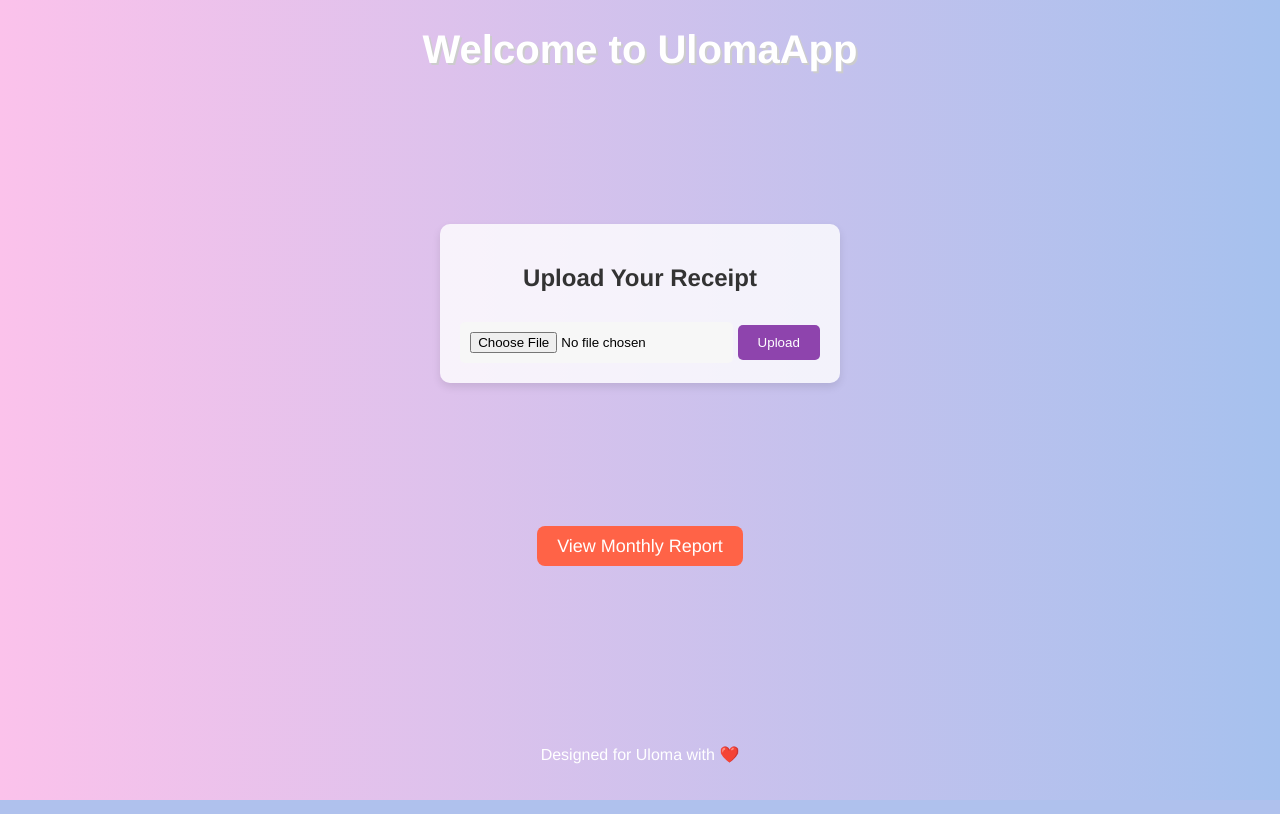
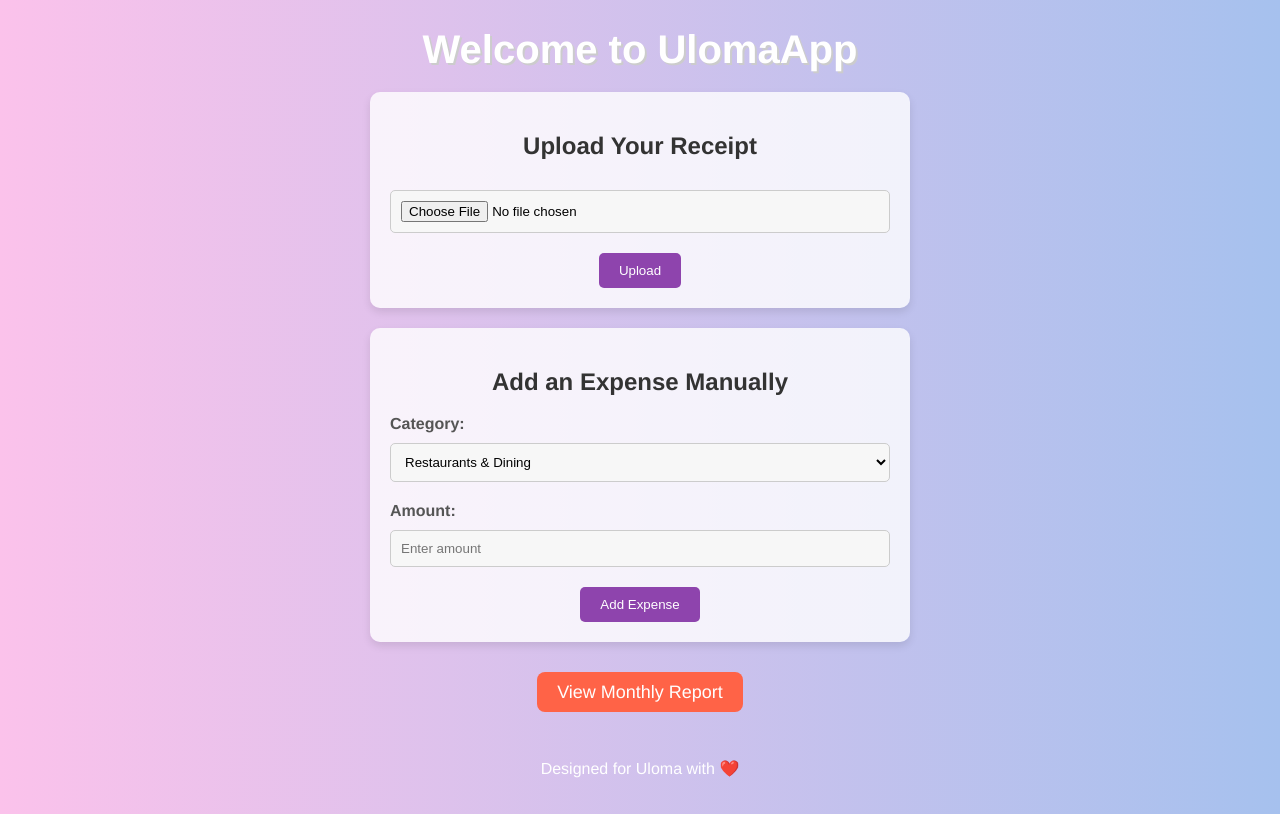
Before and after one commit to Tolu-McGill/App-for-Rose, a Flask app: template templates/index.html in a window 1280 px wide. Run offline with Flask 3, Linux system fonts and the light colour scheme; the template is opened without the code that fills it, so the values that code supplies are empty; parts of the project's set-up code (start-up, migrations or seed data) failed here and were passed over; some libraries are stand-ins or nearby versions.

Commit message:
Complete Overhaul

```diff
--- a/app.py
+++ b/app.py
@@ -10,62 +10,42 @@ import json
 import tempfile
 import cv2
 import numpy as np
+import matplotlib.pyplot as plt
+from io import BytesIO
+import base64
 
-# Get the Google Cloud credentials JSON from the Heroku environment variable
-credentials_json = os.getenv('GOOGLE_APPLICATION_CREDENTIALS_JSON')  # This assumes you set it as 'GOOGLE_APPLICATION_CREDENTIALS_JSON'
-
+# Get Google Cloud credentials
+credentials_json = os.getenv('GOOGLE_APPLICATION_CREDENTIALS_JSON')
 if not credentials_json:
     raise ValueError("GOOGLE_APPLICATION_CREDENTIALS_JSON environment variable not found")
-
-# Write the credentials JSON to a temporary file
 with tempfile.NamedTemporaryFile(delete=False, mode='w', suffix='.json') as temp_file:
     temp_file.write(credentials_json)
     temp_credentials_path = temp_file.name
-
-# Set the environment variable GOOGLE_APPLICATION_CREDENTIALS to point to this temp file
 os.environ['GOOGLE_APPLICATION_CREDENTIALS'] = temp_credentials_path
 
-
-
-# Initialize the Vision API client
+# Initialize Vision API client and Flask app
 client = vision.ImageAnnotatorClient()
-
 app = Flask(__name__)
 
-# Get the directory where app.py is located
-BASE_DIR = os.path.dirname(os.path.abspath(__file__))
-
-# Full path to the database file
-# DB_PATH = os.path.join(BASE_DIR, 'expenses.db')
-
-# Initialize PostgreSQL connection
+# Database connection setup
 def get_db_connection():
-    # Get the DATABASE_URL environment variable from Heroku
     database_url = os.environ.get('DATABASE_URL')
-
-    # Parse the database URL
     result = urlparse(database_url)
-
-    # Connect to PostgreSQL
     conn = psycopg2.connect(
-        dbname=result.path[1:],  # Remove the leading '/' from the path
-        user=result.username,
-        password=result.password,
-        host=result.hostname,
-        port=result.port
+        dbname=result.path[1:], user=result.username,
+        password=result.password, host=result.hostname, port=result.port
     )
     return conn
 
-
-# Initialize the database (create tables if they don't exist)
+# Initialize the database with additional columns for categories
 def init_db():
-    print("Initializing the PostgreSQL database...")
     conn = get_db_connection()
     cursor = conn.cursor()
     cursor.execute('''
         CREATE TABLE IF NOT EXISTS expenses (
             id SERIAL PRIMARY KEY,
             date TEXT,
+            category TEXT,
             amount REAL,
             file_hash TEXT
         )
@@ -73,200 +53,54 @@ def init_db():
     conn.commit()
     cursor.close()
     conn.close()
-    print("PostgreSQL database initialized successfully.")
 
-# Function to store the extracted total and hash in the database
-def store_total_in_db(total_amount, file_hash):
+init_db()
+
+# Endpoint for adding expenses by category
+@app.route('/add_expense', methods=['POST'])
+def add_expense():
+    category = request.form['category']
+    amount = float(request.form['amount'])
+
+    # Store category and amount in the database
     conn = get_db_connection()
     cursor = conn.cursor()
-    cursor.execute('INSERT INTO expenses (date, amount, file_hash) VALUES (%s, %s, %s)',
-                   (datetime.now().strftime('%Y-%m-%d'), total_amount, file_hash))
+    cursor.execute("INSERT INTO expenses (date, category, amount) VALUES (%s, %s, %s)",
+                   (datetime.now().strftime('%Y-%m-%d'), category, amount))
     conn.commit()
     cursor.close()
     conn.close()
 
-# Function to compute the SHA256 hash of the uploaded file
-def compute_file_hash(file_path):
-    """Compute the SHA256 hash of the uploaded file."""
-    sha256_hash = hashlib.sha256()
-    with open(file_path, "rb") as f:
-        for byte_block in iter(lambda: f.read(4096), b""):
-            sha256_hash.update(byte_block)
-    return sha256_hash.hexdigest()
+    return redirect(url_for('index'))
 
-@app.route('/')
-def index():
-    return render_template('index.html')
-
-
-def upscale_image(image, scale_factor=2):
-    return cv2.resize(image, None, fx=scale_factor, fy=scale_factor, interpolation=cv2.INTER_CUBIC)
-
-def to_grayscale(image):
-    return cv2.cvtColor(image, cv2.COLOR_BGR2GRAY)
-
-def apply_threshold(image):
-    return cv2.adaptiveThreshold(image, 255, cv2.ADAPTIVE_THRESH_GAUSSIAN_C, cv2.THRESH_BINARY, 11, 2)
-
-def denoise_image(image):
-    return cv2.fastNlMeansDenoising(image, None, 30, 7, 21)
-
-def sharpen_image(image):
-    kernel = np.array([[0, -1, 0], [-1, 5, -1], [0, -1, 0]])
-    return cv2.filter2D(image, -1, kernel)
-
-def preprocess_image(image_path):
-    image = cv2.imread(image_path, cv2.IMREAD_COLOR)
-    upscaled_image = upscale_image(image, scale_factor=2)
-    grayscale_image = to_grayscale(upscaled_image)
-    thresholded_image = apply_threshold(grayscale_image)
-    denoised_image = denoise_image(thresholded_image)
-    final_image = sharpen_image(denoised_image)
-    processed_image_path = os.path.join(os.path.dirname(image_path), "processed_" + os.path.basename(image_path))
-    cv2.imwrite(processed_image_path, final_image)
-    return processed_image_path
-
-@app.route('/upload', methods=['POST'])
-def upload_receipt():
-    if 'receipt' not in request.files:
-        return "No file part"
-    file = request.files['receipt']
-
-    if file.filename == '':
-        return "No selected file"
-
-    # Save the uploaded file temporarily
-    upload_folder = os.path.join(BASE_DIR, 'uploads')
-    if not os.path.exists(upload_folder):
-        os.makedirs(upload_folder)
-
-    filepath = os.path.join(upload_folder, file.filename)
-    file.save(filepath)
-
-    # Preprocess the image
-    processed_image_path = preprocess_image(filepath)
-
-    # Compute the file hash for deduplication
-    file_hash = compute_file_hash(filepath)
-
-    # Check if the file hash already exists in the database
-    conn = get_db_connection()
-    cursor = conn.cursor()
-    cursor.execute('SELECT COUNT(*) FROM expenses WHERE file_hash = %s', (file_hash,))
-    result = cursor.fetchone()[0]
-    cursor.close()
-    conn.close()
-
-    if result > 0:
-        os.remove(filepath)
-        os.remove(processed_image_path)  # Clean up
-        return "This receipt has already been uploaded."
-
-    # Process with Google Cloud Vision
-    with open(processed_image_path, 'rb') as image_file:
-        content = image_file.read()
-
-    image = vision.Image(content=content)
-    response = client.text_detection(image=image)
-    texts = response.text_annotations
-
-    # Extract text and print for debugging
-    full_text = texts[0].description if texts else ""
-    print("OCR Detected Text:\n", full_text)
-
-    # Extract the total amount from text
-    total_amount = extract_total(full_text)
-
-    if total_amount != "Total amount not found":
-        store_total_in_db(float(total_amount), file_hash)
-
-    # Clean up files
-    os.remove(filepath)
-    os.remove(processed_image_path)
-
-    return f'Total amount: {total_amount}'
-
-
-def extract_total(text):
-    """
-    Extracts the total amount by identifying the amount next to specific keywords like 'Total' or 'À PAYER'.
-    If no keyword is found, it defaults to selecting the largest reasonable monetary amount detected.
-    """
-    # Clean up the OCR text to improve matching
-    cleaned_text = re.sub(r'[^0-9a-zA-Z.,\s]', '', text)  # Remove unexpected symbols
-    cleaned_text = cleaned_text.replace("CADS", "CAD $")  # Correct OCR misreads if necessary
-
-    # Convert text to lowercase for consistent matching
-    text_lower = cleaned_text.lower()
-
-    # Define keywords to identify total amounts, prioritizing "total" at the end
-    total_keywords = [r"\btotal\b", r"\bà payer\b", r"\bamount due\b", r"\bmontant\b", r"\bamount\b"]
-    exclude_keywords = [r"sous-total", r"sub-total", r"subtotal"]
-
-    # Regex pattern to detect reasonable monetary values following keywords
-    total_pattern = re.compile(
-        r"(?:{}).*?(\d{{1,3}}(?:[.,\s]?\d{{3}})*(?:[.,\s]?\d{{2}}))".format("|".join(total_keywords)),
-        re.IGNORECASE
-    )
-
-    # Search for a total amount near keywords, excluding 'sous-total' or similar terms
-    matches = total_pattern.findall(text_lower)
-    filtered_matches = []
-    for match in matches:
-        # Exclude any matches that follow excluded keywords
-        for keyword in exclude_keywords:
-            if re.search(rf"{keyword}.*?{re.escape(match)}", text_lower):
-                break
-        else:
-            filtered_matches.append(match)
-
-    if filtered_matches:
-        # Normalize and convert the last matched value to float (assuming the final 'total' is the last one)
-        amount = filtered_matches[-1].replace(' ', '').replace(',', '.')  # Handle spacing and commas
-        try:
-            total_amount = float(amount)
-            return total_amount
-        except ValueError:
-            pass
-
-    # Fallback: If no keyword match, detect all reasonable monetary values and select the largest
-    money_pattern = re.compile(r'\b\d{1,3}(?:[.,]\d{3})*(?:[.,]\d{2})\b')
-    amounts = money_pattern.findall(text_lower)
-
-    # Filter out unreasonable amounts that might be IDs or other large numbers
-    numeric_amounts = []
-    for amount in amounts:
-        normalized_amount = amount.replace(' ', '').replace(',', '.')  # Handle spacing and commas
-        try:
-            numeric_amount = float(normalized_amount)
-            # Only consider amounts less than a certain threshold, e.g., 10,000
-            if 0 < numeric_amount < 10000:
-                numeric_amounts.append(numeric_amount)
-        except ValueError:
-            continue
-
-    # Return the largest reasonable amount if no keyword-based total found
-    return max(numeric_amounts) if numeric_amounts else "Total amount not found"
-
-
-
-# Route to show monthly report of total expenses
+# Monthly report with pie chart by category
 @app.route('/report')
 def report():
     conn = get_db_connection()
     cursor = conn.cursor()
-    cursor.execute('SELECT SUM(amount) FROM expenses WHERE date_trunc(\'month\', date::date) = date_trunc(\'month\', CURRENT_DATE)')
-    total = cursor.fetchone()[0]
+    cursor.execute("SELECT category, SUM(amount) FROM expenses GROUP BY category")
+    data = cursor.fetchall()
     cursor.close()
     conn.close()
 
-    # If total is None, set it to 0.00 for display purposes
-    report = f'Total spent this month: ${total:.2f}' if total else "No expenses recorded for this month."
+    # Process data for pie chart
+    categories = [row[0] for row in data]
+    amounts = [row[1] for row in data]
+    total_spent = sum(amounts)
 
-    return render_template('report.html', report=report)
+    # Generate pie chart
+    fig, ax = plt.subplots()
+    ax.pie(amounts, labels=categories, autopct='%1.1f%%', startangle=90)
+    ax.axis('equal')
+
+    # Convert chart to base64 for HTML rendering
+    img = BytesIO()
+    fig.savefig(img, format='png')
+    img.seek(0)
+    plot_url = base64.b64encode(img.getvalue()).decode()
+
+    return render_template('report.html', plot_url=plot_url, total_spent=total_spent)
 
 if __name__ == '__main__':
-    init_db()
-    # Get the port from Heroku's environment variable or default to 5000 locally
     port = int(os.environ.get('PORT', 5000))
     app.run(host='0.0.0.0', port=port)
--- a/static/style.css
+++ b/static/style.css
@@ -7,7 +7,7 @@ body {
     flex-direction: column;
     justify-content: space-between;
     align-items: center;
-    min-height: 100vh; /* Make sure the body takes the full height of the viewport */
+    min-height: 100vh;
 }
 
 header h1 {
@@ -17,27 +17,35 @@ header h1 {
     text-shadow: 2px 2px #ccc;
 }
 
-.upload-section {
+.upload-section, .expense-entry-section {
     background: rgba(255, 255, 255, 0.8);
     padding: 20px;
     border-radius: 10px;
     box-shadow: 0 4px 8px rgba(0, 0, 0, 0.1);
     text-align: center;
+    margin-bottom: 20px;
+    width: 90%;
+    max-width: 500px;
 }
 
-.upload-section h2 {
+.upload-section h2, .expense-entry-section h2 {
     color: #333;
 }
 
-.upload-section input[type="file"] {
+.upload-section input[type="file"],
+.expense-entry-section select,
+.expense-entry-section input[type="number"] {
     padding: 10px;
-    border: none;
+    border: 1px solid #ccc;
     background: #f7f7f7;
     margin-top: 10px;
+    margin-bottom: 10px;
     border-radius: 5px;
+    width: 100%;
+    box-sizing: border-box;
 }
 
-.upload-section button {
+.upload-section button, .expense-entry-section button {
     padding: 10px 20px;
     background: #8e44ad;
     color: #fff;
@@ -45,6 +53,19 @@ header h1 {
     border-radius: 5px;
     cursor: pointer;
     margin-top: 10px;
+    transition: background-color 0.3s ease;
+}
+
+.upload-section button:hover, .expense-entry-section button:hover {
+    background-color: #7a3799;
+}
+
+.expense-entry-section label {
+    display: block;
+    color: #555;
+    font-weight: bold;
+    margin-top: 10px;
+    text-align: left;
 }
 
 .monthly-report-section {
@@ -53,7 +74,7 @@ header h1 {
 }
 
 .report-button {
-    background-color: #ff6347; /* A modern chic color */
+    background-color: #ff6347;
     color: white;
     padding: 10px 20px;
     border-radius: 8px;
@@ -63,12 +84,12 @@ header h1 {
 }
 
 .report-button:hover {
-    background-color: #ff8566; /* Lighter shade on hover */
+    background-color: #ff8566;
 }
 
 footer {
     color: white;
-    margin-top: 40px; /* Adjust this value to increase space */
-    padding-bottom: 20px; /* Adds some padding to ensure it's not too close to the screen edge */
+    margin-top: 40px;
+    padding-bottom: 20px;
     text-align: center;
 }
--- a/templates/index.html
+++ b/templates/index.html
@@ -11,16 +11,44 @@
         <h1>Welcome to UlomaApp</h1>
     </header>
 
+    <!-- Section for uploading receipts -->
     <div class="upload-section">
         <h2>Upload Your Receipt</h2>
-        <!-- Updated form -->
         <form action="/upload" method="post" enctype="multipart/form-data">
-            <!-- Use the 'capture' attribute to open the camera on mobile devices -->
             <input type="file" name="receipt" accept="image/*" capture="camera" required>
             <button type="submit">Upload</button>
         </form>
     </div>
 
+    <!-- Section for manual expense entry -->
+    <div class="expense-entry-section">
+        <h2>Add an Expense Manually</h2>
+        <form action="/add_expense" method="post">
+            <label for="category">Category:</label>
+            <select id="category" name="category" required>
+                <option value="Restaurants & Dining">Restaurants & Dining</option>
+                <option value="Groceries">Groceries</option>
+                <option value="Healthcare & Medicine">Healthcare & Medicine</option>
+                <option value="Clothing & Accessories">Clothing & Accessories</option>
+                <option value="Utilities">Utilities</option>
+                <option value="Transportation">Transportation</option>
+                <option value="Entertainment">Entertainment</option>
+                <option value="Education & Books">Education & Books</option>
+                <option value="Home & Maintenance">Home & Maintenance</option>
+                <option value="Personal Care">Personal Care</option>
+                <option value="Travel & Accommodation">Travel & Accommodation</option>
+                <option value="Electronics & Gadgets">Electronics & Gadgets</option>
+                <option value="Miscellaneous">Miscellaneous</option>
+            </select>
+
+            <label for="amount">Amount:</label>
+            <input type="number" id="amount" name="amount" step="0.01" placeholder="Enter amount" required>
+
+            <button type="submit">Add Expense</button>
+        </form>
+    </div>
+
+    <!-- Link to view the monthly report -->
     <div class="monthly-report-section">
         <a href="{{ url_for('report') }}" class="btn btn-primary report-button">View Monthly Report</a>
     </div>
```
Also changed, not shown: templates/report.html (+8 -2 lines), 1 other file.
